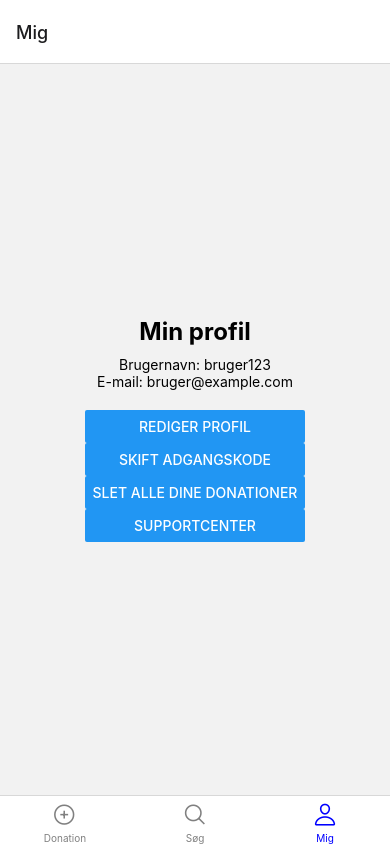
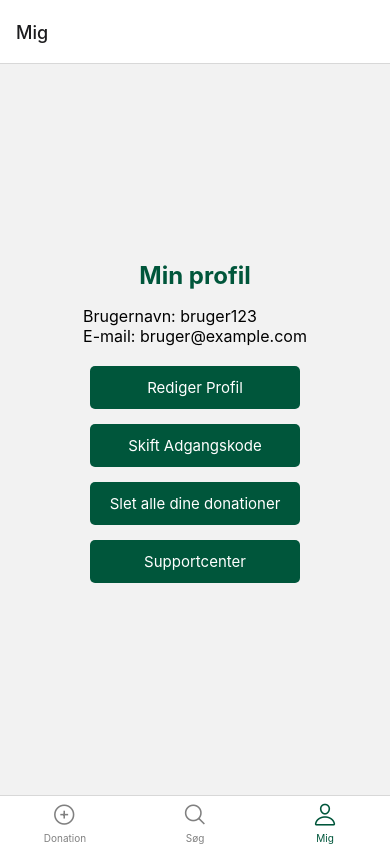
Before and after one commit to helenarosendahl/MadspildsApp, a React Native app: screen /Mig in a window 390 px wide. Built offline with nearby package versions, Linux system fonts and the light colour scheme; what expo-sqlite would draw is missing.

Commit message:
Styling tilføjet

```diff
--- a/App.js
+++ b/App.js
@@ -28,7 +28,7 @@ function App() {
 
             return <Ionicons name={iconName} size={size} color={color} />;
           },
-          tabBarActiveTintColor: 'blue',
+          tabBarActiveTintColor: '#00563B',
           tabBarInactiveTintColor: 'gray',
           tabBarStyle: [
             {
--- a/components/DonationScreen.js
+++ b/components/DonationScreen.js
@@ -1,7 +1,8 @@
 // Importering af nødvendige moduler og komponenter
 import React from 'react';
-import { StyleSheet, View, Text, TextInput, Button } from 'react-native';
+import { StyleSheet, View, Text, TextInput, Button, TouchableOpacity } from 'react-native';
 import { insertDonation } from '../database';
+import { GlobalStyles } from '../globalStyling/GlobalStyles'
 
 function DonationScreen() {
   // Initialisér tilstande (states) for fødevarenavn, udløbsdato, mængde og fejlmeddelelse
@@ -38,70 +39,50 @@ function DonationScreen() {
       });
   };
 
+
+
   return (
     // Opret en visning (View) med de angivne stilarter (styles.container)
-    <View style={styles.container}>
+    <View style={GlobalStyles.container}>
 
       {/* Vis en overskriftstekst */}
-      <Text style = {styles.heading}>Doner mad</Text>
+      <Text style = {GlobalStyles.heading}>Doner mad</Text>
 
       {/* Vis fejlmeddelelsestekst, hvis 'error'-variablen er sand, ellers vis ingenting */}
-      {error ? <Text style={styles.error}>{error}</Text> : null}
+      {error ? <Text style={GlobalStyles.error}>{error}</Text> : null}
 
       <TextInput
-        style={styles.input}
+        style={GlobalStyles.input}
         placeholder="Fødevarenavn"
         onChangeText={text => setFoodName(text)} // Opdater 'foodName'-tilstanden med den indtastede tekst
       />
       <TextInput
-        style={styles.input}
+        style={GlobalStyles.input}
         placeholder="Udløbsdato"
         onChangeText={text => setExpiryDate(text)} // Opdater 'expiryDate'-tilstanden med den indtastede tekst
       />
       <TextInput
-        style={styles.input}
+        style={GlobalStyles.input}
         placeholder="Mængde"
         onChangeText={text => setQuantity(text)} // Opdater 'quantity'-tilstanden med den indtastede tekst
       />
       <TextInput
-      style={styles.input}
+      style={GlobalStyles.input}
       placeholder="Latitude"
       onChangeText={text => setLatitude(text)}
     />
     <TextInput
-      style={styles.input}
+      style={GlobalStyles.input}
       placeholder="Longitude"
       onChangeText={text => setLongitude(text)}
     />
     {/* Opret en knap med teksten 'Doner', og når den trykkes, udfører den 'handleDonation'-funktionen */}
-      <Button title="Doner" onPress={handleDonation} />
+    <TouchableOpacity onPress={handleDonation} style={GlobalStyles.button}>
+        <Text style={GlobalStyles.buttonText}>Doner</Text>
+      </TouchableOpacity>
     </View>
   );
 }
 
-// Styling
-const styles = StyleSheet.create({
-  container: {
-    flex: 1,
-    justifyContent: 'center',
-    alignItems: 'center',
-  },
-  input: {
-    width: 200,
-    height: 40,
-    borderColor: 'gray',
-    borderWidth: 1,
-    marginVertical: 10,
-    paddingHorizontal: 10,
-  },
-  heading: {
-    fontSize: 24,
-        fontWeight: 'bold',
-        marginBottom: 10,
-        color: 'black',
-        textAlign: 'center',
-  }
-});
-
 // Eksporter komponenten så den kan bruges i App.js
 export default DonationScreen;
--- a/components/SearchScreen.js
+++ b/components/SearchScreen.js
@@ -1,8 +1,9 @@
-import React, { useEffect, useState } from 'react';
-import { StyleSheet, View, Text, ScrollView, Button } from 'react-native';
+import React, { useEffect, useState,  } from 'react';
+import { StyleSheet, View, Text, ScrollView, TouchableOpacity } from 'react-native';
 import { getAllDonations } from '../database';
 import MapView, { Marker } from 'react-native-maps';
 import * as Location from 'expo-location';
+import { GlobalStyles } from '../globalStyling/GlobalStyles'
 
 function SearchScreen() {
   // Opret state-variabler til at håndtere donationer, lokations-tilladelse og nuværende lokation
@@ -48,11 +49,13 @@ function SearchScreen() {
   }, []);
 
   return (
-    <View style={styles.container}>
+    <View style={GlobalStyles.container}>
       {/* Overskrift */}
-      <Text style={styles.heading}>Find Mad</Text>
+      <Text style={GlobalStyles.heading}>Find Mad</Text>
       {/* Opdateringsknap */}
-      <Button title="Opdater" onPress={loadDonations} />
+      <TouchableOpacity style={GlobalStyles.button} onPress={loadDonations}>
+        <Text style={GlobalStyles.buttonText}>Opdater</Text>
+      </TouchableOpacity>
       {/* En rulleliste (ScrollView) til at vise donationer */}
       <ScrollView style={styles.scrollView}>
         {/* Mapper igennem hver donation i "donations" og genererer en visuel repræsentation for hver */}
--- a/components/UserProfile.js
+++ b/components/UserProfile.js
@@ -1,7 +1,8 @@
 // Importering af nødvendige moduler og komponenter
 import React from 'react';
-import { StyleSheet, View, Text, Button } from 'react-native';
+import { StyleSheet, View, Text, Button, TouchableOpacity } from 'react-native';
 import { deleteAllDonations } from '../database';
+import { GlobalStyles } from '../globalStyling/GlobalStyles'
 
 
 function UserProfile() {
@@ -37,47 +38,42 @@ function UserProfile() {
 
 
   return (
-    <View style={styles.container}>
-       <Text style = {styles.heading}>Min profil</Text>
-       {/* Brugernavn/email, som er gemt i userData-objektet.*/}
-      <Text>Brugernavn: {userData.username}</Text>
-      <Text>E-mail: {userData.email}</Text>
+    <View style={GlobalStyles.container}>
+      <Text style={GlobalStyles.heading}>Min profil</Text>
+      <View style={styles.userInfoContainer}>
+        <Text style={styles.userInfoText}>Brugernavn: {userData.username}</Text>
+        <Text style={styles.userInfoText}>E-mail: {userData.email}</Text>
+      </View>
 
-      <View style={styles.buttonContainer}>
-        {/* Knapper som kalder på funktionerne*/}
-        <Button title="Rediger Profil" onPress={handleEditProfile} />
-        <Button title="Skift Adgangskode" onPress={handleChangePassword} />
-        <Button title="Slet alle dine donationer" onPress={handleDeleteDonations} />
-        <Button title="Supportcenter" onPress={handleSupportCenter} />
+      <View style={GlobalStyles.buttonContainer}>
+        <TouchableOpacity onPress={handleEditProfile} style={[GlobalStyles.button, styles.button]}>
+          <Text style={GlobalStyles.buttonText}>Rediger Profil</Text>
+        </TouchableOpacity>
+        <TouchableOpacity onPress={handleChangePassword} style={[GlobalStyles.button, styles.button]}>
+          <Text style={GlobalStyles.buttonText}>Skift Adgangskode</Text>
+        </TouchableOpacity>
+        <TouchableOpacity onPress={handleDeleteDonations} style={[GlobalStyles.button, styles.button]}>
+          <Text style={GlobalStyles.buttonText}>Slet alle dine donationer</Text>
+        </TouchableOpacity>
+        <TouchableOpacity onPress={handleSupportCenter} style={[GlobalStyles.button, styles.button]}>
+          <Text style={GlobalStyles.buttonText}>Supportcenter</Text>
+        </TouchableOpacity>
       </View>
     </View>
   );
 }
+const styles = StyleSheet.create({
+  button: {
+    marginBottom: 15, // Juster denne margin efter behov
+  },
+  userInfoContainer: {
+    marginBottom: 20, // Juster denne margin efter behov for mere afstand
+  },
+  userInfoText: {
+    fontSize: 16,
+  },
+});
 
-// Styling
-const styles = StyleSheet.create({
-  container: {
-    flex: 1,
-    justifyContent: 'center',
-    alignItems: 'center',
-  },
-  heading: {
-    fontSize: 20,
-    fontWeight: 'bold',
-    marginBottom: 10,
-  },
-  buttonContainer: {
-    marginTop: 20,
-  },
-  heading: {
-    fontSize: 24,
-        fontWeight: 'bold',
-        marginBottom: 10,
-        color: 'black',
-        textAlign: 'center',
-  }
-
-});
 
 // Eksporter komponenten så den kan bruges i App.js
 export default UserProfile;
--- /dev/null
+++ b/globalStyling/GlobalStyles.js
@@ -0,0 +1,42 @@
+import { StyleSheet } from 'react-native';
+
+export const GlobalStyles = StyleSheet.create({
+  container: {
+    flex: 1,
+    alignItems: 'center',
+    justifyContent: 'center',
+    padding: 16,
+  },
+  heading: {
+    fontSize: 24,
+    fontWeight: 'bold',
+    marginBottom: 16,
+    color: '#00563B',
+    textAlign: 'center',
+  },
+  input: {
+    width: 200,
+    height: 40,
+    borderColor: 'gray',
+    borderWidth: 1,
+    marginVertical: 10,
+    paddingHorizontal: 10,
+  },
+  button: {
+    backgroundColor: '#00563B',
+    color: 'white',
+    paddingVertical: 12,
+    paddingHorizontal: 20,
+    borderRadius: 5,
+    textAlign: 'center',
+    fontSize: 16,
+    fontWeight: 'bold',
+  },
+  buttonText: {
+    color: 'white', // Tekstfarve for knappen
+    textAlign: 'center',
+    fontSize: 15,
+  },
+});
+
+export default GlobalStyles;
```
